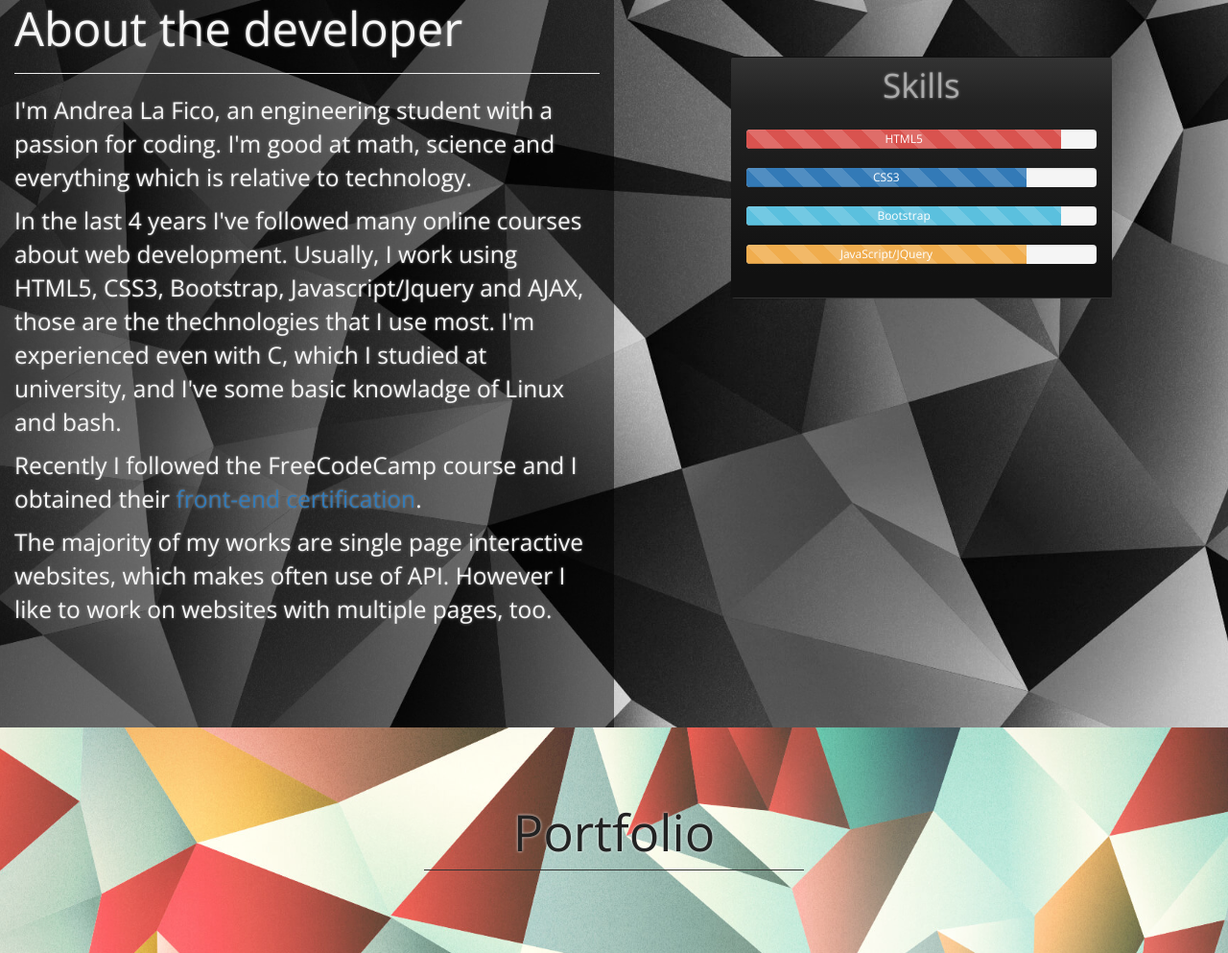
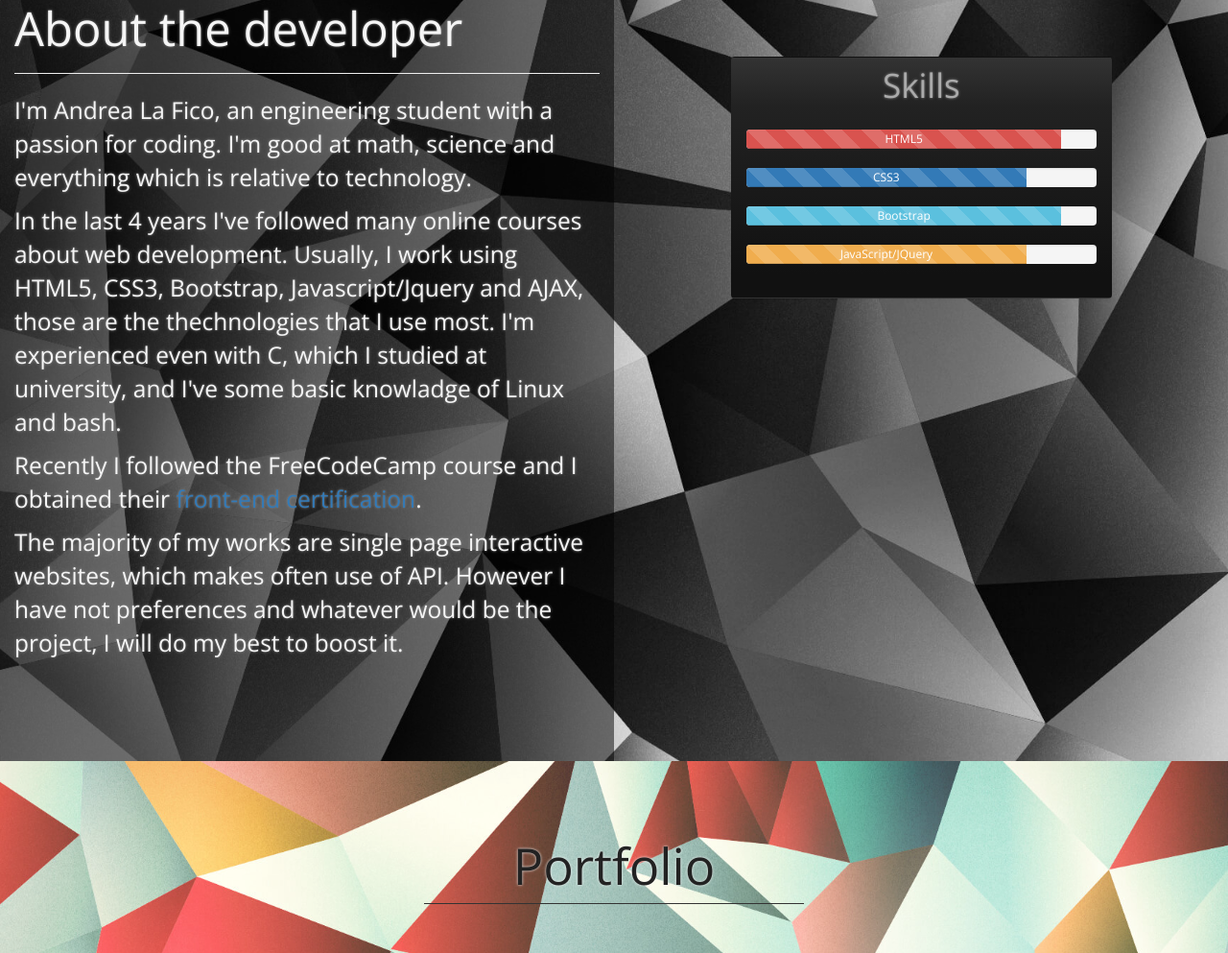
Before and after one commit to ALF3run/ALF3run, a plain HTML site: page index.html in a window 1280 px wide. Shown: the part 825-1818 px from the top of the page at 96% size. Drawn offline with nearby package versions, Linux system fonts and the light colour scheme.

Commit message:
Improving about section

```diff
--- a/index.html
+++ b/index.html
@@ -77,7 +77,7 @@
           <p>I'm Andrea La Fico, an engineering student with a passion for coding. I'm good at math, science and everything which is relative to technology.</p>
           <p>In the last 4 years I've followed many online courses about web development. Usually, I work using HTML5, CSS3, Bootstrap, Javascript/Jquery and AJAX, those are the thechnologies that I use most. I'm experienced even with C, which I studied at university, and I've some basic knowladge of Linux and bash.</p>
           <p>Recently I followed the FreeCodeCamp course and I obtained their <a href="https://www.freecodecamp.com/alf3run/front-end-certification" target="_blank">front-end certification</a>.</p>
-          <p></p>The majority of my works are single page interactive websites, which makes often use of API. However I like to work on websites with multiple pages, too.</p>
+          <p>The majority of my works are single page interactive websites, which makes often use of API. However I have not preferences and whatever would be the project, I will do my best to boost it.</p>
         </div>
         <div class="col-md-4 col-md-offset-1">
           <!-- Skills chart -->
```
